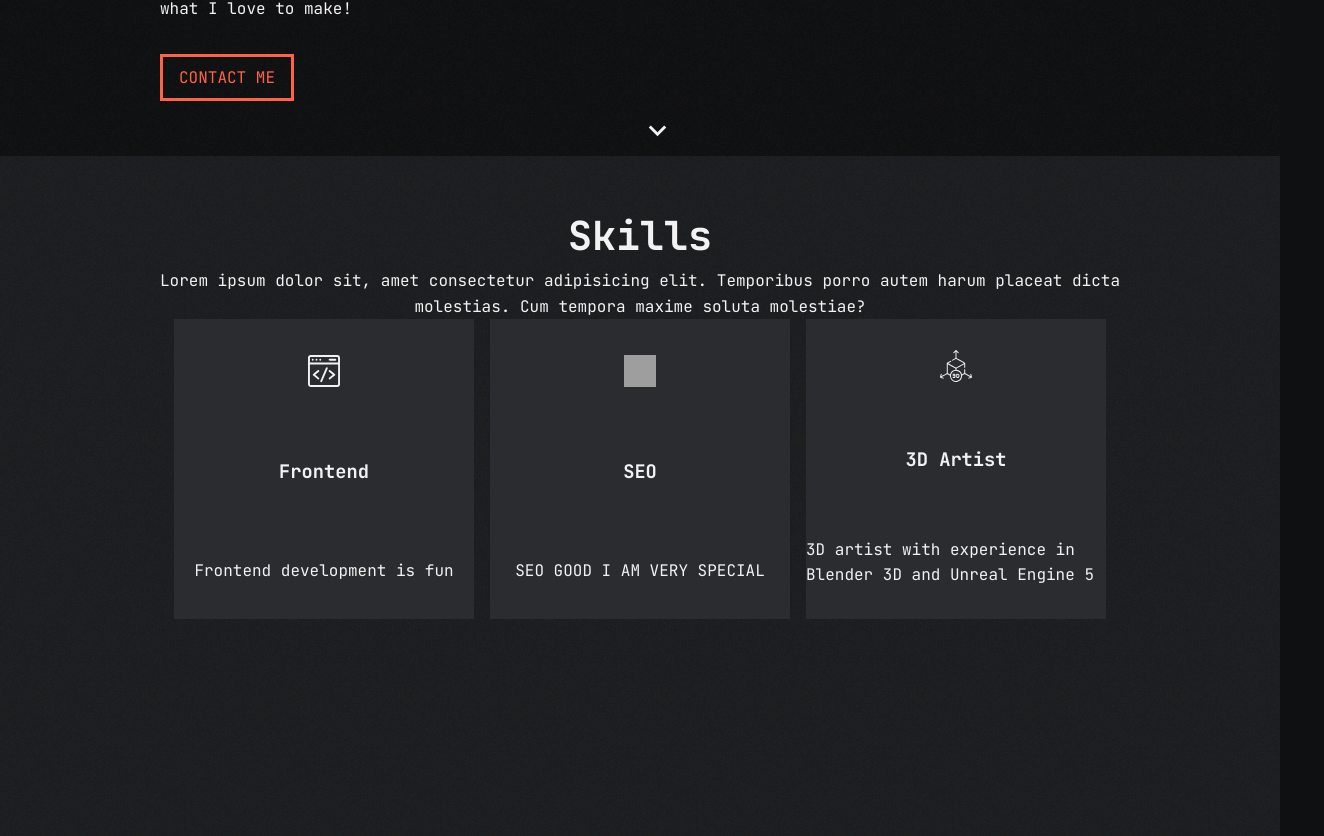
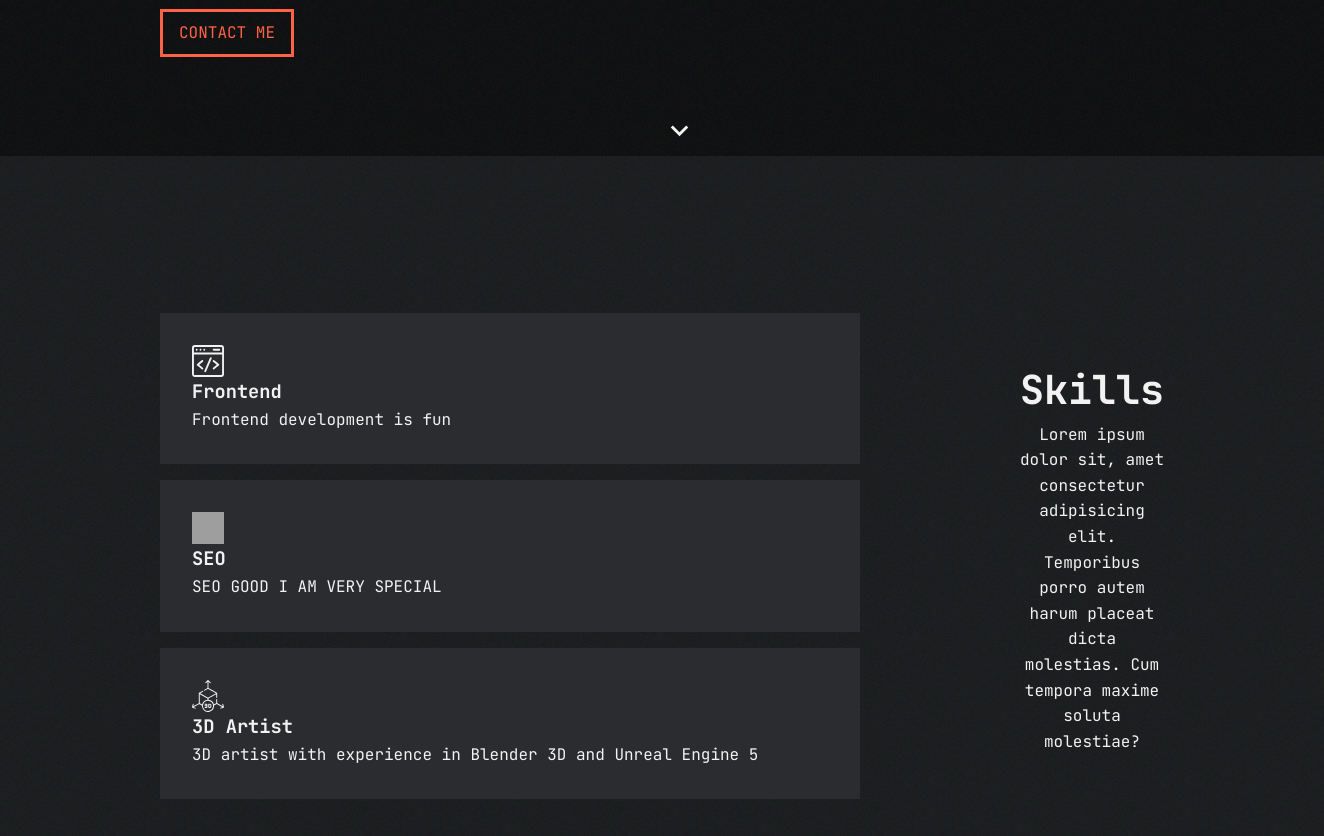
Before and after one commit to visceral89/portfolio2023, a Next.js app: page / in a window 1280 px wide. Shown: the part 644-1480 px from the top of the page, 1324 px wide, since content can reach past the window. Built offline with nearby package versions, Linux system fonts and the light colour scheme; grey boxes are pictures that could not be loaded.

Commit message:
SkillsSectionContent

```diff
--- a/src/app/components/Navbar.jsx
+++ b/src/app/components/Navbar.jsx
@@ -25,7 +25,7 @@ const Navbar = () => {
 				<div className={styles.hamburgerMenu} onClick={toggleMenu}>
 					<MenuIcon />
 				</div>
-				<div className={`${styles.navBarPages} ${isOpen ? styles.show : ""}`}>
+				<div className={styles.navBarPages}>
 					<Link href='/webdev'>frontend</Link>
 					<Link href='/blog'>blog</Link>
 					<Link href='/3d'>3D</Link>
--- a/src/app/components/sections/Skills.jsx
+++ b/src/app/components/sections/Skills.jsx
@@ -1,11 +1,14 @@
+"use client";
 import styles from "@/styles/Skills.module.scss";
 import { skills } from "@/constants/index.js";
 import Image from "next/image";
 import DownArrow from "@/components/DownArrow.jsx";
+import { useState, useEffect } from "react";
 
 export default function Skills() {
 	return (
 		<section className={styles.skillsSection}>
+			<div className={styles.skillsSectionContent}>
 				<div className={styles.skillsText}>
 					<h2>Skills</h2>
 					Lorem ipsum dolor sit, amet consectetur adipisicing elit. Temporibus
@@ -21,7 +24,7 @@ export default function Skills() {
 						</div>
 					))}
 				</div>
-
+			</div>
 			<DownArrow />
 		</section>
 	);
--- a/src/app/styles/Skills.module.scss
+++ b/src/app/styles/Skills.module.scss
@@ -3,7 +3,7 @@
 .skillsSection {
 	height: 100vh;
 	background-color: $color-bg-brighter;
-
+	display: flex;
 	z-index: 1;
 	position: relative;
 	&::before {
@@ -19,11 +19,19 @@
 		z-index: -1;
 	}
 }
+.skillsSectionContent {
+	display: flex;
+	flex-direction: row-reverse;
+	justify-content: center;
+	align-items: center;
+	margin-left: $spacing-gutter;
+	margin-right: $spacing-gutter;
+}
+
 .skillsText {
-	padding-top: $spacing-xxl;
 	text-align: center;
-	padding-right: $spacing-elite;
-	padding-left: $spacing-elite;
+
+	margin-left: $spacing-elite;
 	h2 {
 		font-size: 2.5rem;
 	}
@@ -31,16 +39,16 @@
 
 .skillsCardContainer {
 	display: flex;
+	flex-direction: column;
 	justify-content: center;
 	gap: $spacing-md;
-	margin-bottom: $spacing-xxl;
 }
 .skillCard {
-	height: 300px;
-	width: 300px;
 	background-color: $color-highlight;
+	width: 700px;
 	display: flex;
 	flex-direction: column;
-	align-items: center;
+	align-items: flex-start;
 	justify-content: space-around;
+	padding: 2rem;
 }
```
Lines whose indentation alone changed are shown as unchanged.
